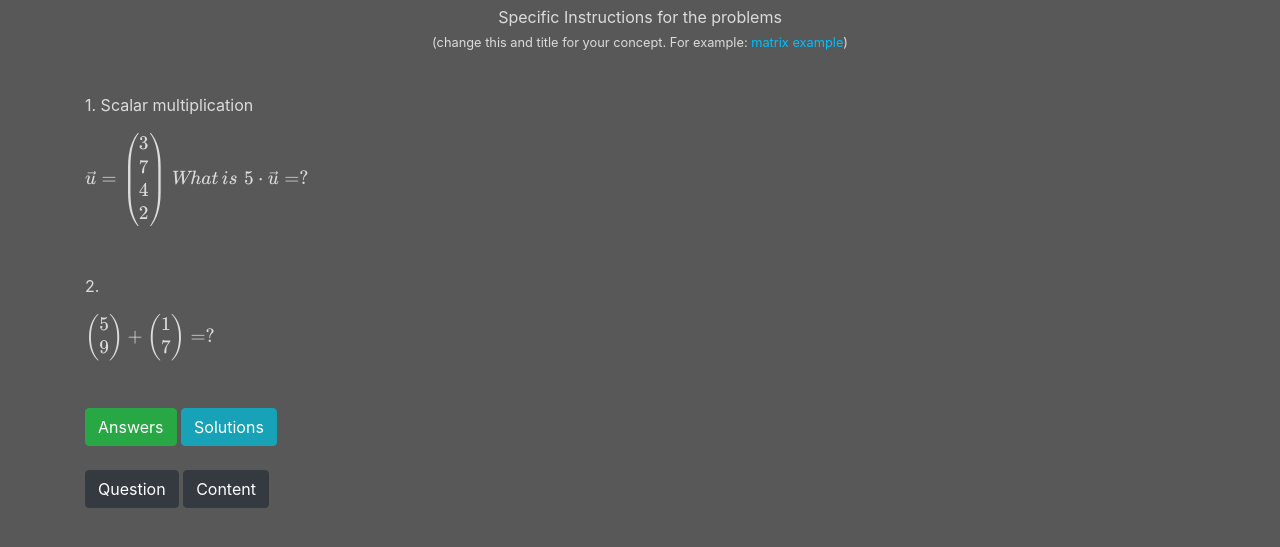
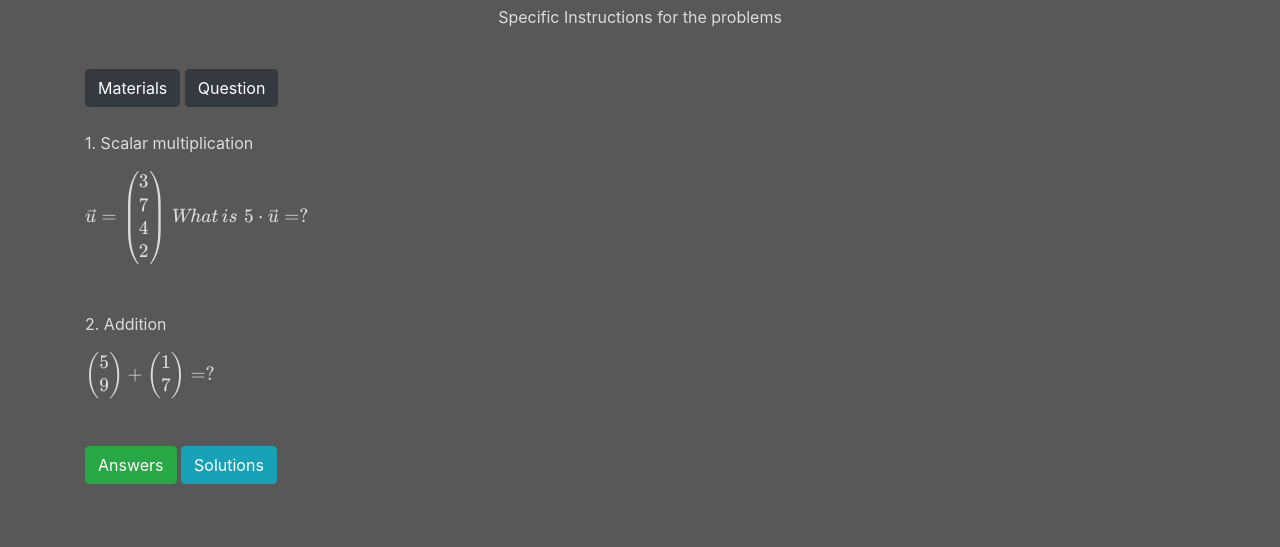
Before and after one commit to SteveFroehlich/SteveFroehlich.github.io, a plain HTML site: page linear_algebra/vectors/vectors.html in a window 1280 px wide. Shown: the part 155-702 px from the top of the page. Drawn offline with nearby package versions, Linux system fonts and the light colour scheme.

Commit message:
simple vector problems

```diff
--- a/linear_algebra/vectors/vectors.html
+++ b/linear_algebra/vectors/vectors.html
@@ -62,13 +62,13 @@
           <h1 class="mt-5">Vectors</h1>
           <p>
             Specific Instructions for the problems
-            <br/><small>
-            (change this and title for your concept. For example:
-            <a href="linear_algebra/matrix_arithmetic/matrix_arithmetic.html">matrix example</a>)
-            </small>
           </p>
           <br/>
           <div class="text-left">
+            <a class="btn btn-dark" href="https://www.reddit.com/r/kernelofquantum/comments/all8zd/material_for_vectors/">Materials</a>
+
+            <a class="btn btn-dark" href="https://www.reddit.com/r/kernelofquantum/comments/all9vu/questions_for_vectors/" >Question</a>
+            <br/><br/>
 
             <!-- begin problems -->
             <p>1. Scalar multiplication</p>
@@ -114,7 +114,7 @@
             <br/><br/>
 
             <!-- problem 2 -->
-            <p>2. </p>
+            <p>2. Addition</p>
             <div class="math">
               \left(\begin{matrix}
                 5 \\
@@ -151,16 +151,11 @@
                 \end{matrix}\right)
               </div>
             </div>
+            <br/><br/>
 
-            <br/><br/>
 
           <button class="btn btn-success" onclick="toggleAnswer()">Answers</button>
           <button class="btn btn-info" onclick="toggleSolution()">Solutions</button>
-          <br/><br/>
-          <a class="btn btn-dark" href="https://old.reddit.com/r/learnQuantumComputing/comments/ai6hbd/questions_for_matrix_arithmetic/" >Question</a>
-
-          <a class="btn btn-dark" href="https://old.reddit.com/r/learnQuantumComputing/comments/ai6hyu/links_and_content_for_matrix_arithmetic/">Content</a>
-
           <br/><br/>
           </div>
         </div>
```
Also changed, not shown: index.html (+9 -0 lines).
